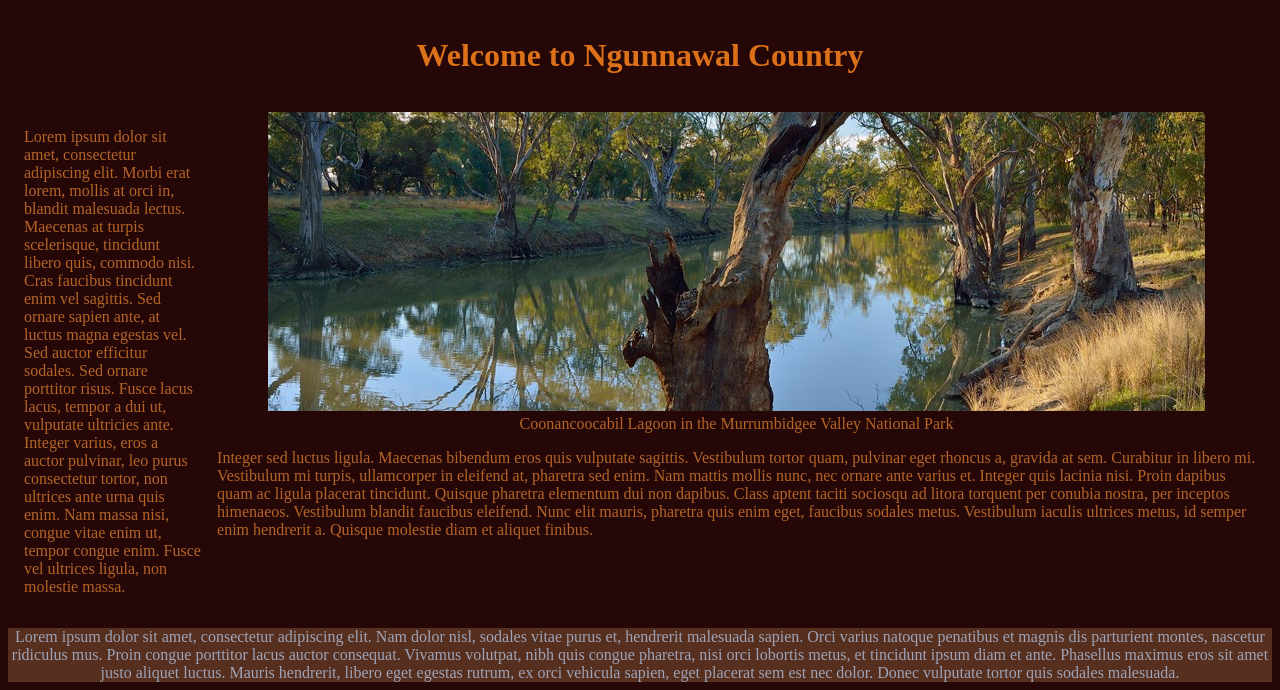
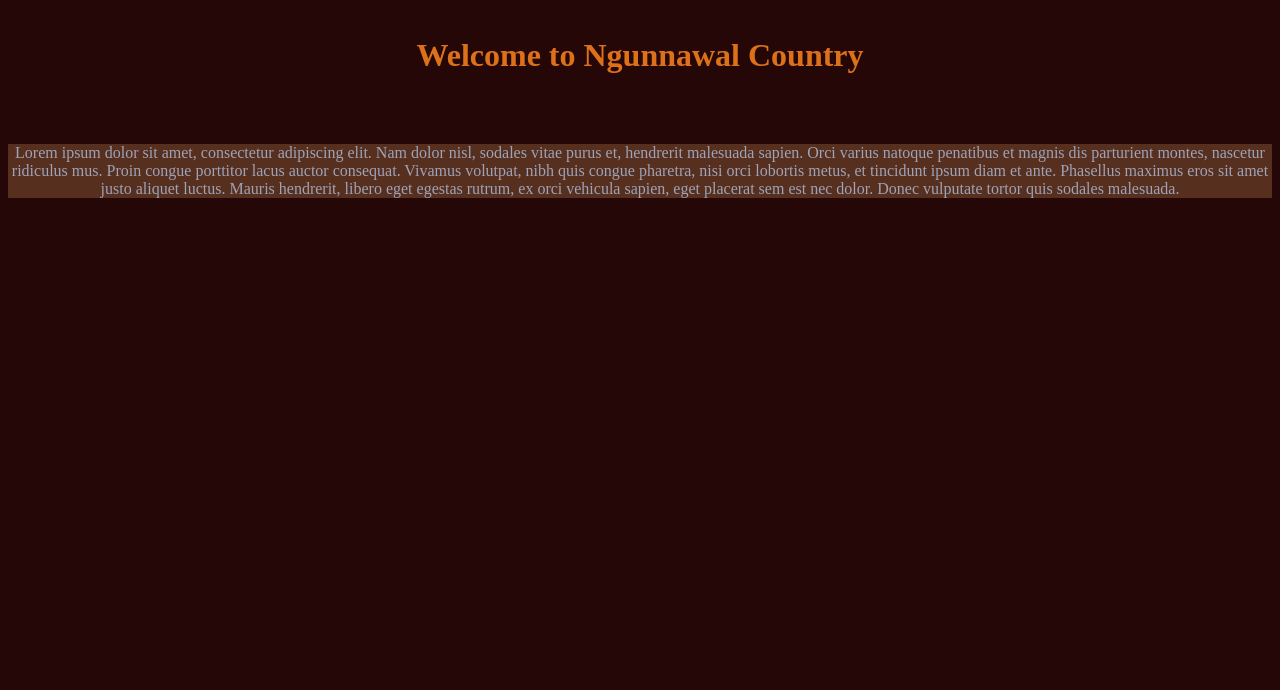
Before and after one commit to Cinnayanny/flaskProject, a Flask app: template templates/Templates.html in a window 1280 px wide. Shown: the part 233-923 px from the top of the page. After the commit the page ends 431 px from the top, so only its background shows below. Run offline with Flask 2, Linux system fonts and the light colour scheme; the template is opened without the code that fills it, so the values that code supplies are empty.

Commit message:
Templates update

```diff
--- a/templates/Templates.html
+++ b/templates/Templates.html
@@ -16,7 +16,7 @@
         <input type="text" id="search" name="search">
         <button onclick="authentication(this.form)">Search</button></p>
     </form>
-    <img src="Images/Ngunnawal%20Banner%20Logo.png" width="535" height="168">
+    <img src="/static/Images/Ngunnawal%20Banner%20Logo.png" width="535" height="168">
 </div>
 
 <div class="gridcon"> <!-- Overall -->
@@ -24,19 +24,15 @@
         <h1>Welcome to Ngunnawal Country</h1>
     </div>
     <div> <!-- Cell 1 -->
-        <p>Lorem ipsum dolor sit amet, consectetur adipiscing elit. Morbi erat lorem, mollis at orci in, blandit malesuada lectus. Maecenas at turpis scelerisque, tincidunt libero quis, commodo nisi. Cras faucibus tincidunt enim vel sagittis. Sed ornare sapien ante, at luctus magna egestas vel. Sed auctor efficitur sodales. Sed ornare porttitor risus. Fusce lacus lacus, tempor a dui ut, vulputate ultricies ante. Integer varius, eros a auctor pulvinar, leo purus consectetur tortor, non ultrices ante urna quis enim. Nam massa nisi, congue vitae enim ut, tempor congue enim. Fusce vel ultrices ligula, non molestie massa.
-        </p>
+        {% block cellContent1 %} {% endblock %}
     </div>
     <div><!-- Column 2 -->
         <div class="imagetext"> <!-- Cell 2 -->
-            <img src="Images/Ngunnawal%20Tree.jpg">
-            <div class="TextonImage">
-                Coonancoocabil Lagoon in the Murrumbidgee Valley National Park
+            {% block cellContent2 %} {% endblock %}
             </div>
         </div>
         <div><!-- 3 -->
-            <p>Integer sed luctus ligula. Maecenas bibendum eros quis vulputate sagittis. Vestibulum tortor quam, pulvinar eget rhoncus a, gravida at sem. Curabitur in libero mi. Vestibulum mi turpis, ullamcorper in eleifend at, pharetra sed enim. Nam mattis mollis nunc, nec ornare ante varius et. Integer quis lacinia nisi. Proin dapibus quam ac ligula placerat tincidunt. Quisque pharetra elementum dui non dapibus. Class aptent taciti sociosqu ad litora torquent per conubia nostra, per inceptos himenaeos. Vestibulum blandit faucibus eleifend. Nunc elit mauris, pharetra quis enim eget, faucibus sodales metus. Vestibulum iaculis ultrices metus, id semper enim hendrerit a. Quisque molestie diam et aliquet finibus.
-            </p>
+           {% block cellContent3 %} {% endblock %}
         </div>
     </div>
 </div>
```
